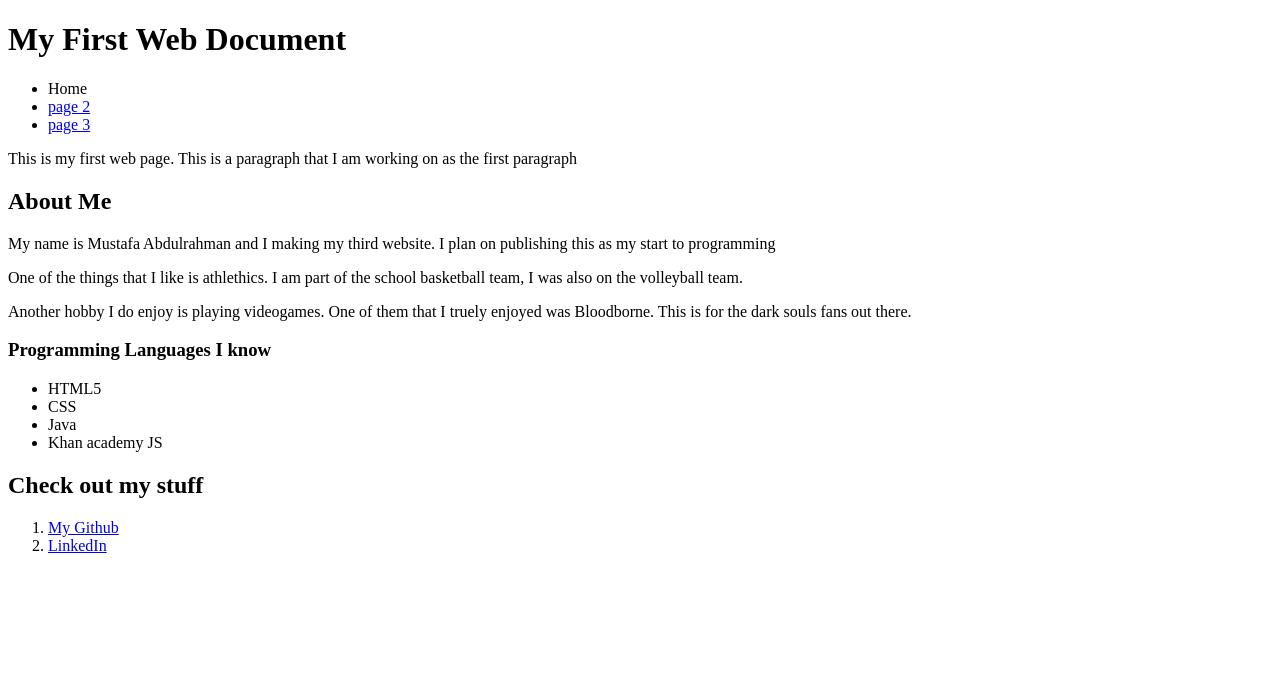
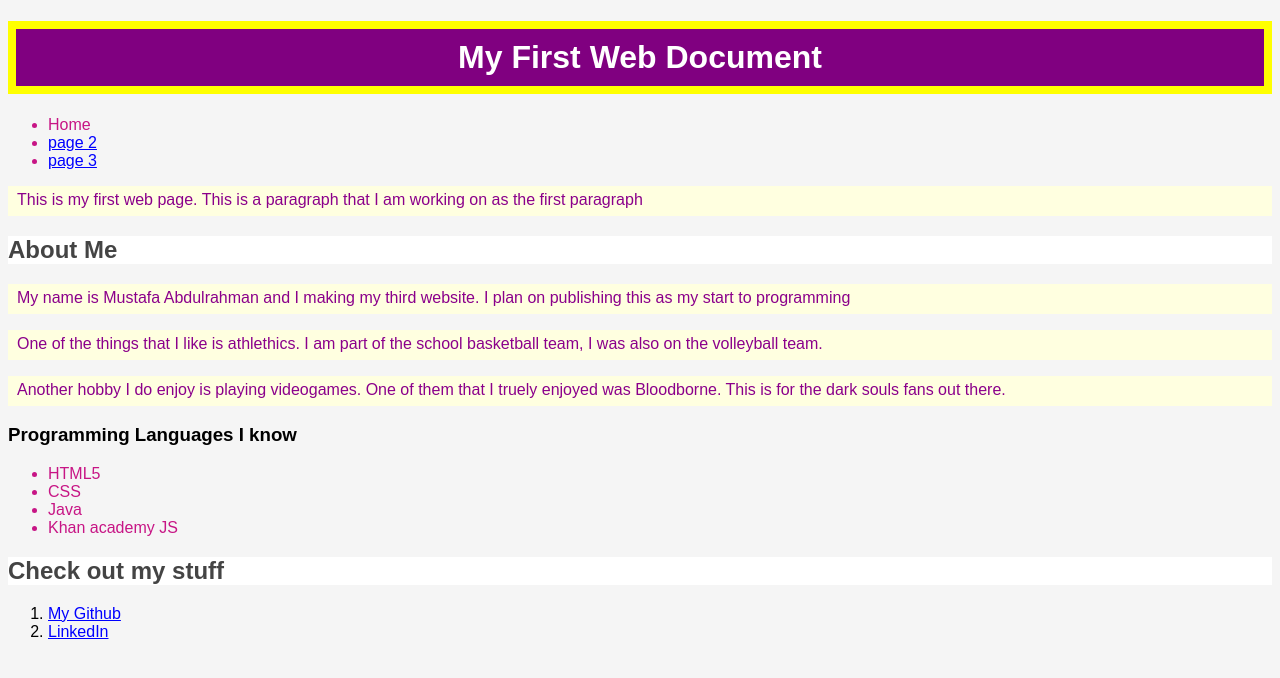
Before and after one commit to 1abdulrahmus/Project-1, a plain HTML site: page index.html in a window 1280 px wide. Drawn offline with Linux system fonts and the light colour scheme.

Commit message:
CSS added

```diff
--- a/index.html
+++ b/index.html
@@ -2,11 +2,11 @@
 <html>
     <head>
         <title>My First Web Page</title>
-        <link href="styles.css" rel="stylesheet">
+        <link href="main.css" rel="stylesheet">
     </head>
     <body>
         <h1> My First Web Document</h1>
-        <ul>
+        <ul id="nav">
             <li>Home</li>
             <li><a href="page2.html">page 2</a></li>
             <li><a href="page3.html">page 3</a></li>
@@ -17,7 +17,7 @@
         <p> One of the things that I like is athlethics. I am part of the school basketball team, I was also on the volleyball team.</p>
         <p> Another hobby I do enjoy is playing videogames. One of them that I truely enjoyed was Bloodborne. This is for the dark souls fans out there.</p>
         <h3> Programming Languages I know</h3>
-            <ul>
+            <ul id="nav">
                 <li> HTML5</li>
                 <li> CSS</li>
                 <li> Java</li>
--- a/main.css
+++ b/main.css
@@ -1,4 +1,36 @@
 body {
-    background-color:aqua;
+    background-color:whitesmoke;
     font-family: arial;
 }
+
+h1 {
+    background: Purple;
+    color: white;
+    padding: 10px 8px;
+    text-align: center;
+    border: 8px solid yellow;
+}
+
+
+
+h2 {
+    color: #444;
+    background: white;
+}
+a {
+    color: blue;
+}
+p {
+    background: lightyellow;
+    color: darkmagenta;
+    padding: 5px  6px 7px 9px;
+}
+.secondary {
+    background: violet;
+    padding: 5px 7ps:
+    color: #777;
+}
+#nav {
+    background: none;
+    color: mediumvioletred;
+}
```
Also changed, not shown: page2.html (+2 -2 lines), page3.html (+2 -2 lines).
